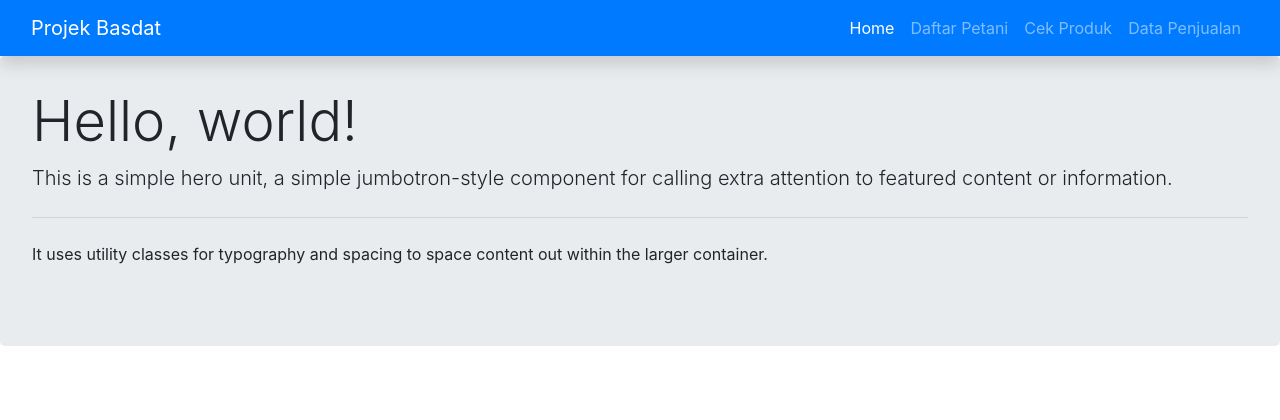
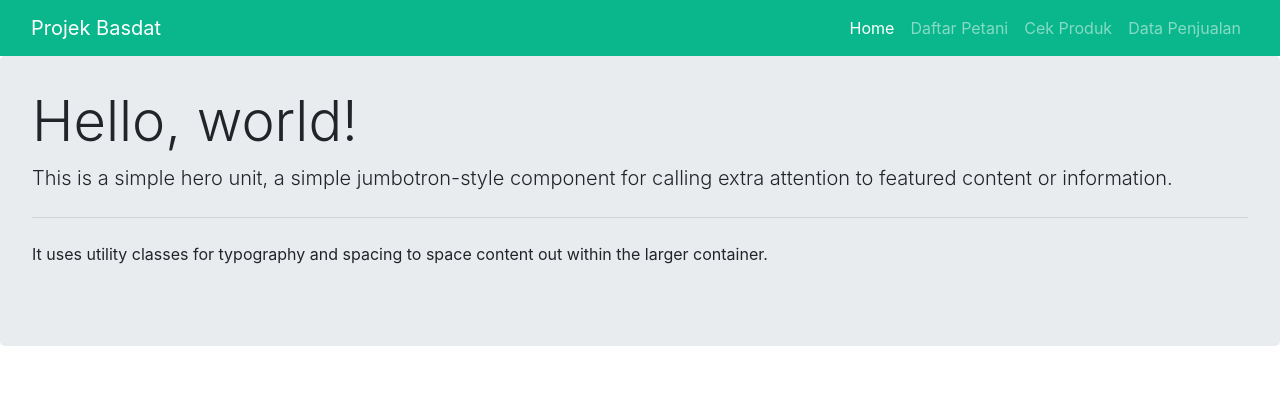
Before and after one commit to araisantai/proyek-basisdata, a PHP site: page /index.php in a window 1280 px wide. Shown: the top 420 px of the page. Run offline with PHP 8.4, Linux system fonts and the light colour scheme.

Commit message:
Update header.php

```diff
--- a/projek/navigation/header.php
+++ b/projek/navigation/header.php
@@ -9,13 +9,12 @@ include "config.php"
      <meta charset="utf-8" />
     <meta name="viewport" content="width=device-width, initial-scale=1, shrink-to-fit=no" />
     <!-- Bootstrap CSS -->
-    <link rel="stylesheet" href="https://stackpath.bootstrapcdn.com/bootstrap/4.4.1/css/bootstrap.min.css" integrity="sha384-Vkoo8x4CGsO3+Hhxv8T/Q5PaXtkKtu6ug5TOeNV6gBiFeWPGFN9MuhOf23Q9Ifjh" crossorigin="anonymous" />
-
+    <link rel="stylesheet" href="https://stackpath.bootstrapcdn.com/bootstrap/4.4.1/css/bootstrap.min.css" integrity="sha384-Vkoo8x4CGsO3+Hhxv8T/Q5PaXtkKtu6ug5TOeNV6gBiFeWPGFN9MuhOf23Q9Ifjh" crossorigin="anonymous"/>
     <title>Projek Basdat</title>
 </head>
 <body>
 <!-- navbar -->
-<nav class="navbar navbar-expand-lg navbar-dark bg-primary shadow">
+<nav class="navbar navbar-expand-lg navbar-dark" style = "background-color: #0ab68b">
     <div class="container-fluid">
     <a class="navbar-brand" href="#">Projek Basdat</a>
     <button class="navbar-toggler" type="button" data-toggle="collapse" data-target="#navbarNav" aria-controls="navbarNav" aria-expanded="false" aria-label="Toggle navigation">
@@ -24,7 +23,7 @@ include "config.php"
     <div class="collapse navbar-collapse" id="navbarNav">
         <ul class="navbar-nav ml-auto">
         <li class="nav-item active">
-            <a class="nav-link" href="index.php">Home <span class="sr-only">(current)</span></a>
+            <a class="nav-link" href="index.php">Home<span class="sr-only">(current)</span></a>
         </li>
         <li class="nav-item">
             <a class="nav-link" href="listpetani.php">Daftar Petani</a>
```
